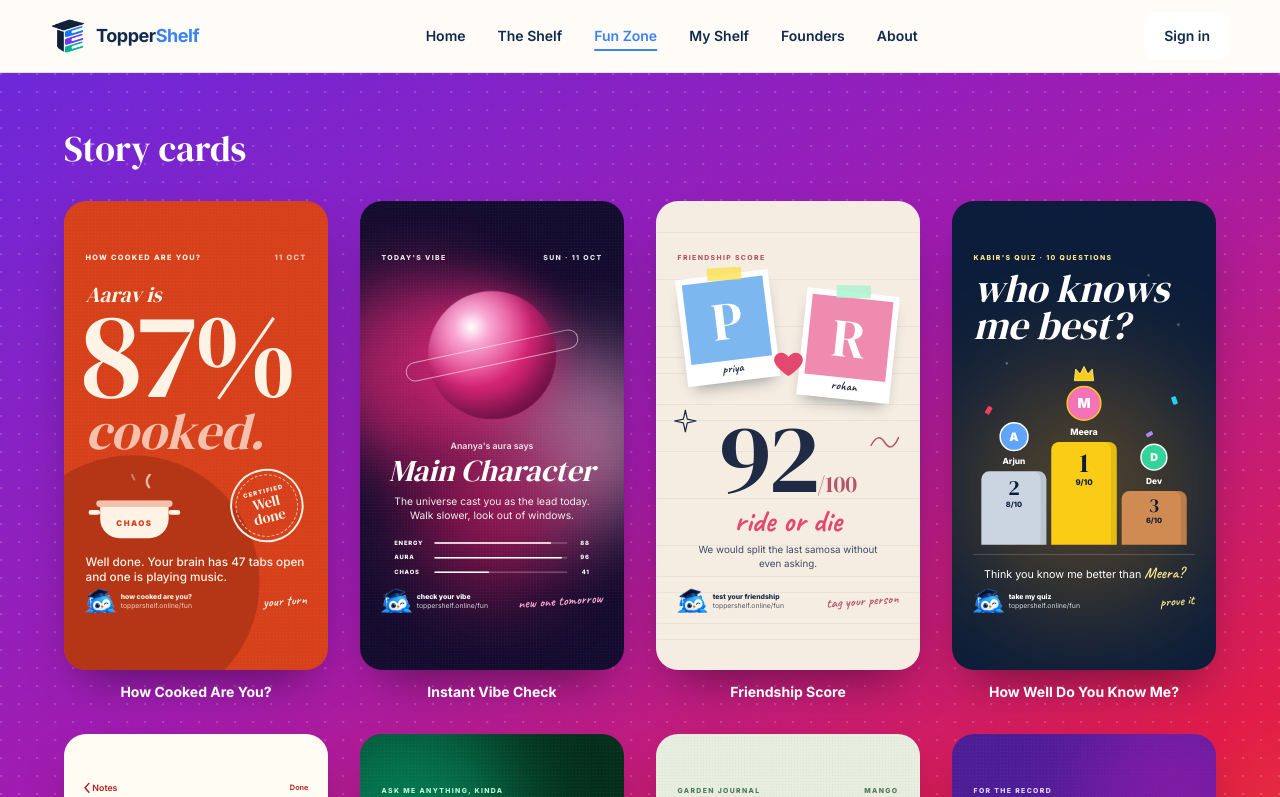
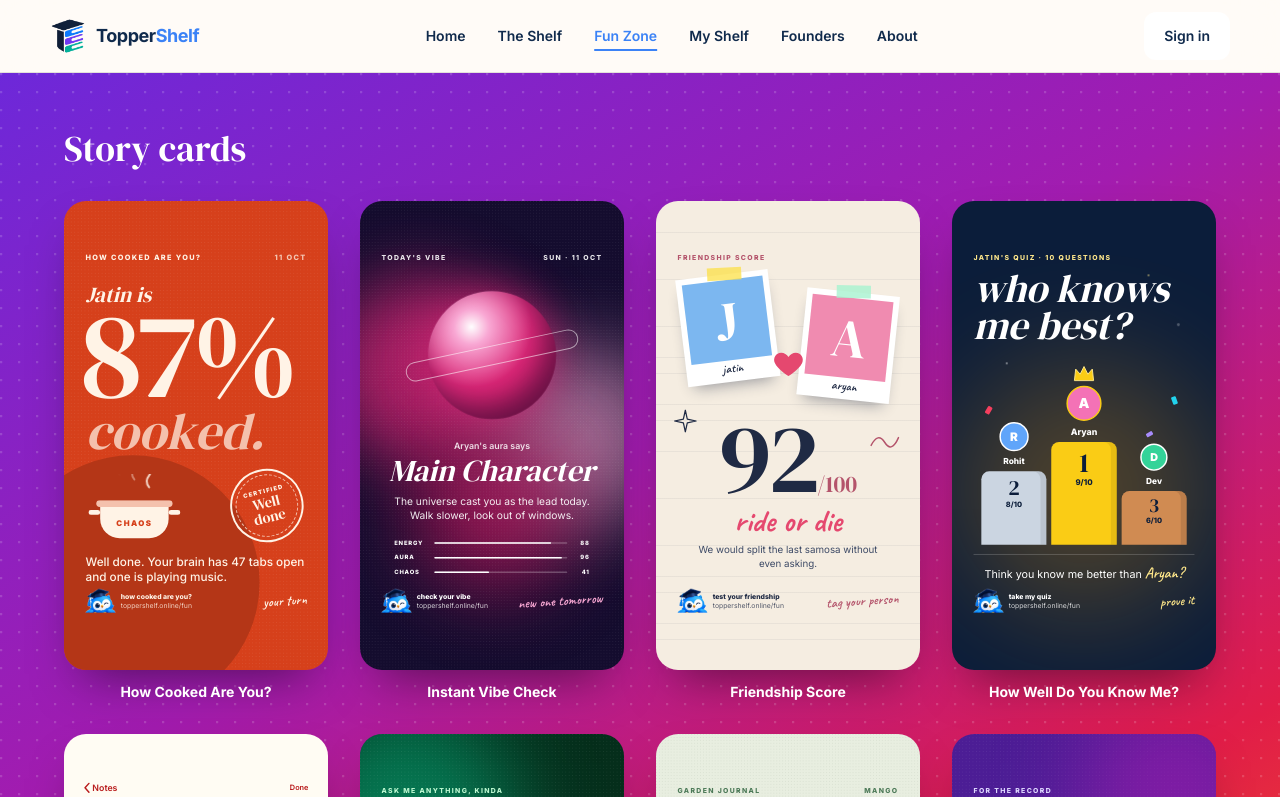
Before and after one commit to ExoticInsaan/RT10, a Next.js app: page /fun/cards in a window 1280 px wide. Shown: the top 797 px of the page. Built offline with nearby package versions, Linux system fonts and the light colour scheme; no server answers.

Commit message:
Use Jatin and Aryan as the example names in placeholders and sample cards
Co-Authored-By: Claude Sonnet 5.5 <noreply@anthropic.com>
Claude-Session: https://claude.ai/code/session_01Ld1jX2AZSBVfK4yCoyLEPp

```diff
--- a/components/fun/GardenBuddy.tsx
+++ b/components/fun/GardenBuddy.tsx
@@ -121,7 +121,7 @@ export default function GardenBuddy({ code }: { code: string }) {
             value={name}
             onChange={(e) => setName(e.target.value)}
             onKeyDown={(e) => e.key === "Enter" && void water()}
-            placeholder="e.g. Rohan"
+            placeholder="e.g. Aryan"
             maxLength={20}
             autoComplete="off"
           />
--- a/components/fun/cards/CardCooked.tsx
+++ b/components/fun/cards/CardCooked.tsx
@@ -7,7 +7,7 @@ import { FitBox, hand, mix, storyDate, useToday } from "@/components/fun/kit";
 export type CookedCardData = { name: string; score: number; tier: string; bg: string; verdict: string };
 
 export const cookedSample: CookedCardData = {
-  name: "Aarav",
+  name: "Jatin",
   score: 87,
   tier: "WELL DONE",
   bg: "#d6401b",
--- a/components/fun/cards/CardFriend.tsx
+++ b/components/fun/cards/CardFriend.tsx
@@ -6,7 +6,7 @@ import { FitBox, hand } from "@/components/fun/kit";
 
 export type FriendCardData = { me: string; friend: string; score: number; title: string; line: string };
 
-export const friendSample: FriendCardData = { me: "Priya", friend: "Rohan", score: 92, title: "Ride or die", line: "We would split the last samosa without even asking." };
+export const friendSample: FriendCardData = { me: "Jatin", friend: "Aryan", score: 92, title: "Ride or die", line: "We would split the last samosa without even asking." };
 
 /** The accent follows the score: pink for a strong bond, blue in the middle, amber for a new one. */
 function tone(score: number) {
--- a/components/fun/cards/CardKnowMe.tsx
+++ b/components/fun/cards/CardKnowMe.tsx
@@ -7,8 +7,8 @@ import { FitBox, hand } from "@/components/fun/kit";
 export type KnowMeCardData = { owner: string; top: { name: string; score: number }[] };
 
 export const knowMeSample: KnowMeCardData = {
-  owner: "Kabir",
-  top: [{ name: "Meera", score: 9 }, { name: "Arjun", score: 8 }, { name: "Dev", score: 6 }],
+  owner: "Jatin",
+  top: [{ name: "Aryan", score: 9 }, { name: "Rohit", score: 8 }, { name: "Dev", score: 6 }],
 };
 
 /** The glow follows how well the best friend did: gold for a near-perfect score, cyan in the middle, violet below. */
--- a/components/fun/cards/CardVibe.tsx
+++ b/components/fun/cards/CardVibe.tsx
@@ -16,7 +16,7 @@ export type VibeCardData = {
 };
 
 export const vibeSample: VibeCardData = {
-  name: "Ananya",
+  name: "Aryan",
   vibe: "Main Character",
   line: "The universe cast you as the lead today. Walk slower, look out of windows.",
   a: "#f9a8d4",
--- a/components/fun/cards/CardWhatAmI.tsx
+++ b/components/fun/cards/CardWhatAmI.tsx
@@ -6,7 +6,7 @@ import { FitBox, hand, hash } from "@/components/fun/kit";
 
 export type WhatAmICardData = { owner: string; link: string };
 
-export const whatAmISample: WhatAmICardData = { owner: "Ananya", link: "toppershelf.online/fun/notes/ananya" };
+export const whatAmISample: WhatAmICardData = { owner: "Jatin", link: "toppershelf.online/fun/notes/jatin" };
 
 // Each person gets their own colour scheme, picked from their name, so every card looks different.
 const THEMES = [
--- a/components/fun/games/FriendshipScore.tsx
+++ b/components/fun/games/FriendshipScore.tsx
@@ -252,7 +252,7 @@ export default function FriendshipScore({ friendCode }: { friendCode?: string }
           value={me}
           onChange={(e) => setMe(e.target.value)}
           onKeyDown={(e) => e.key === "Enter" && void makeLink()}
-          placeholder="e.g. Priya"
+          placeholder="e.g. Jatin"
           maxLength={24}
           autoComplete="off"
         />
@@ -346,7 +346,7 @@ export default function FriendshipScore({ friendCode }: { friendCode?: string }
                 value={friend}
                 onChange={(e) => setFriend(e.target.value)}
                 onKeyDown={(e) => e.key === "Enter" && friend.trim() && startQuiz()}
-                placeholder="e.g. Rohan"
+                placeholder="e.g. Aryan"
                 maxLength={24}
                 autoComplete="off"
               />
--- a/components/fun/games/GrowSapling.tsx
+++ b/components/fun/games/GrowSapling.tsx
@@ -523,7 +523,7 @@ function GardenGame() {
                 value={draftA || g.names.a}
                 onChange={(e) => setDraftA(e.target.value)}
                 onKeyDown={(e) => e.key === "Enter" && void createInvite()}
-                placeholder="e.g. Priya"
+                placeholder="e.g. Jatin"
                 maxLength={20}
                 autoComplete="off"
               />
--- a/components/fun/games/HowCooked.tsx
+++ b/components/fun/games/HowCooked.tsx
@@ -251,7 +251,7 @@ export default function HowCooked() {
             value={name}
             onChange={(e) => setName(e.target.value)}
             onKeyDown={(e) => e.key === "Enter" && reveal()}
-            placeholder="e.g. Aarav"
+            placeholder="e.g. Jatin"
             maxLength={30}
             autoComplete="off"
           />
--- a/components/fun/games/KnowMe.tsx
+++ b/components/fun/games/KnowMe.tsx
@@ -222,7 +222,7 @@ export default function KnowMe({ friendCode }: { friendCode?: string } = {}) {
           value={me}
           onChange={(e) => setMe(e.target.value)}
           onKeyDown={(e) => { if (e.key === "Enter" && me.trim()) { setPhase("quiz"); setMode("own"); setQ(0); setKey([]); } }}
-          placeholder="e.g. Kabir"
+          placeholder="e.g. Jatin"
           maxLength={24}
           autoComplete="off"
         />
@@ -334,7 +334,7 @@ export default function KnowMe({ friendCode }: { friendCode?: string } = {}) {
             value={friend}
             onChange={(e) => setFriend(e.target.value)}
             onKeyDown={(e) => e.key === "Enter" && friend.trim() && startGuess()}
-            placeholder="e.g. Meera"
+            placeholder="e.g. Aryan"
             maxLength={24}
             autoComplete="off"
           />
--- a/components/fun/games/WhatAmI.tsx
+++ b/components/fun/games/WhatAmI.tsx
@@ -191,7 +191,7 @@ export default function WhatAmI({ friendCode }: { friendCode?: string } = {}) {
               value={me}
               onChange={(e) => setMe(e.target.value)}
               onKeyDown={(e) => e.key === "Enter" && void makeLink()}
-              placeholder="e.g. Ananya"
+              placeholder="e.g. Jatin"
               maxLength={24}
               autoComplete="off"
             />
@@ -285,7 +285,7 @@ export default function WhatAmI({ friendCode }: { friendCode?: string } = {}) {
             })}
           </div>
           <label htmlFor="wa-name" className="text-sm font-bold text-[#5b3a86]">Your name</label>
-          <input id="wa-name" className={`${input} -mt-1.5`} value={friendName} onChange={(e) => setFriendName(e.target.value)} placeholder="e.g. Rohan" maxLength={24} autoComplete="off" />
+          <input id="wa-name" className={`${input} -mt-1.5`} value={friendName} onChange={(e) => setFriendName(e.target.value)} placeholder="e.g. Aryan" maxLength={24} autoComplete="off" />
           <label htmlFor="wa-note" className="text-sm font-bold text-[#5b3a86]">Add a note (optional)</label>
           <input id="wa-note" className={`${input} -mt-1.5`} value={note} onChange={(e) => setNote(e.target.value)} placeholder="You always share your notes before exams" maxLength={70} autoComplete="off" />
           {error && <p role="alert" className="m-0 text-sm font-bold text-[#b91c1c]">{error}</p>}
```
Also changed, not shown: 1 other file (tests, documents, lock files or other folders).
